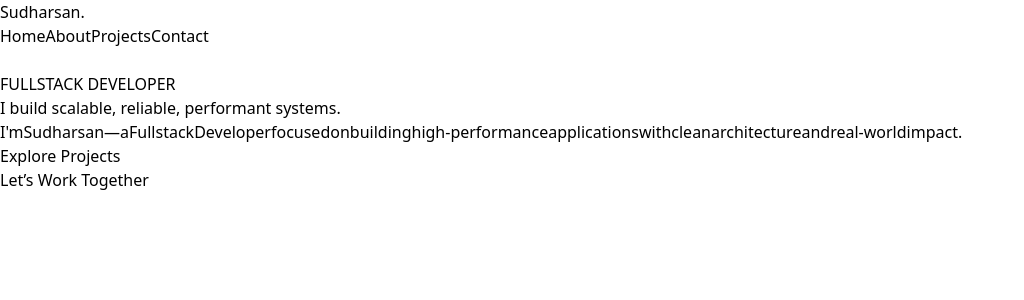
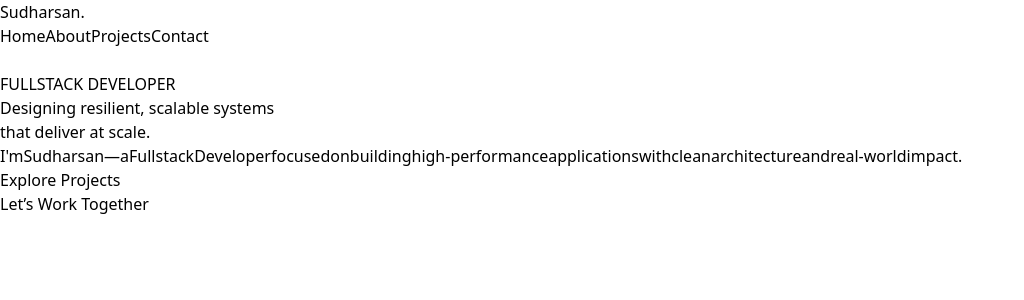
Before and after one commit to sudharsanganapathy/portfolio, a React (Vite) app: page / in a window 1280 px wide. Shown: the top 300 px of the page, without its empty margins (0-1024 px from the left). Built offline with nearby package versions, Linux system fonts and the light colour scheme.

Commit message:
ui changed

```diff
--- a/src/pages/Home.jsx
+++ b/src/pages/Home.jsx
@@ -91,11 +91,12 @@ export default function Home() {
           transition={{ duration: 0.8 }}
           className="text-5xl md:text-7xl font-bold leading-tight mb-6"
         >
-          I build{" "}
+          Designing{" "}
           <span className="bg-gradient-to-r from-blue-400 via-purple-400 to-blue-500 bg-clip-text text-transparent">
-            scalable, reliable, performant
-          </span>{" "}
-          systems.
+            resilient, scalable systems
+          </span>
+          <br />
+          that deliver at scale.
         </motion.h1>
 
         {/* ✨ TEXT */}
```
Lines whose indentation alone changed are shown as unchanged.
